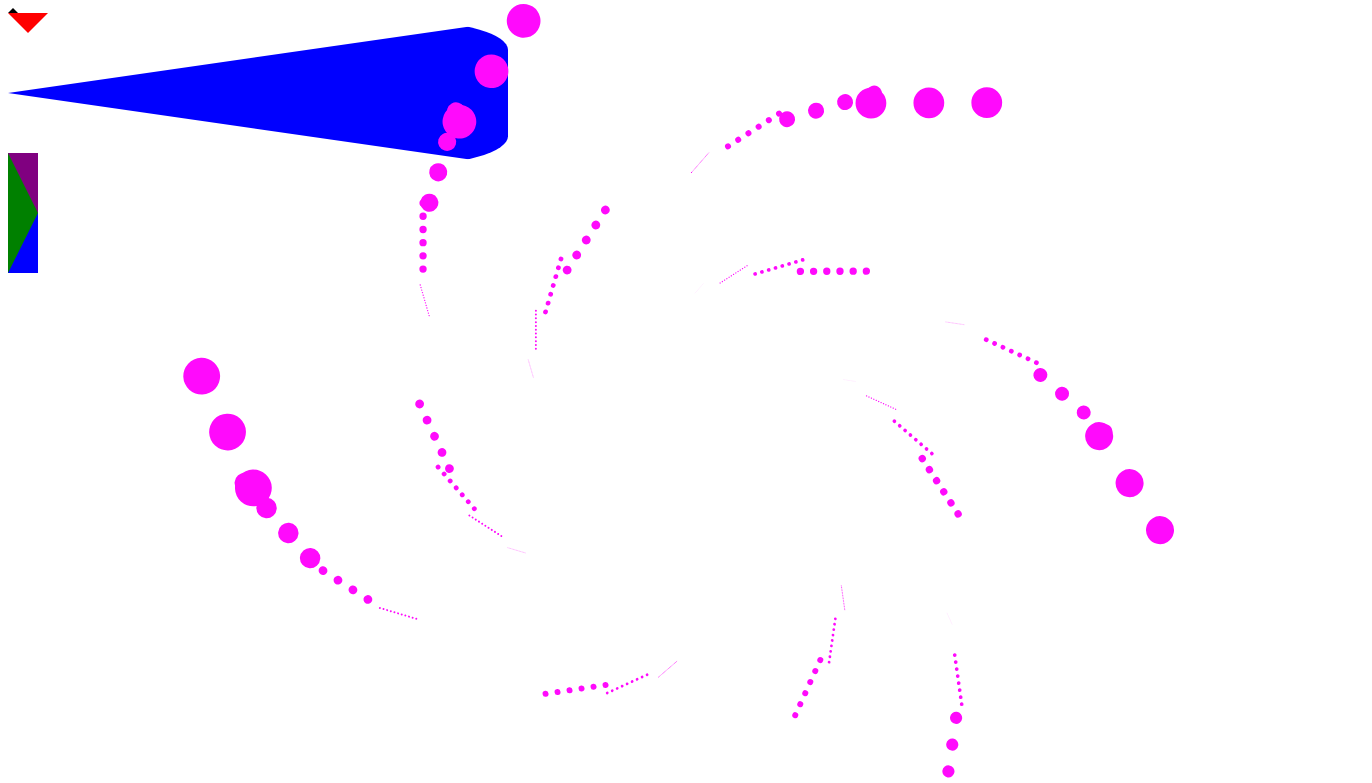
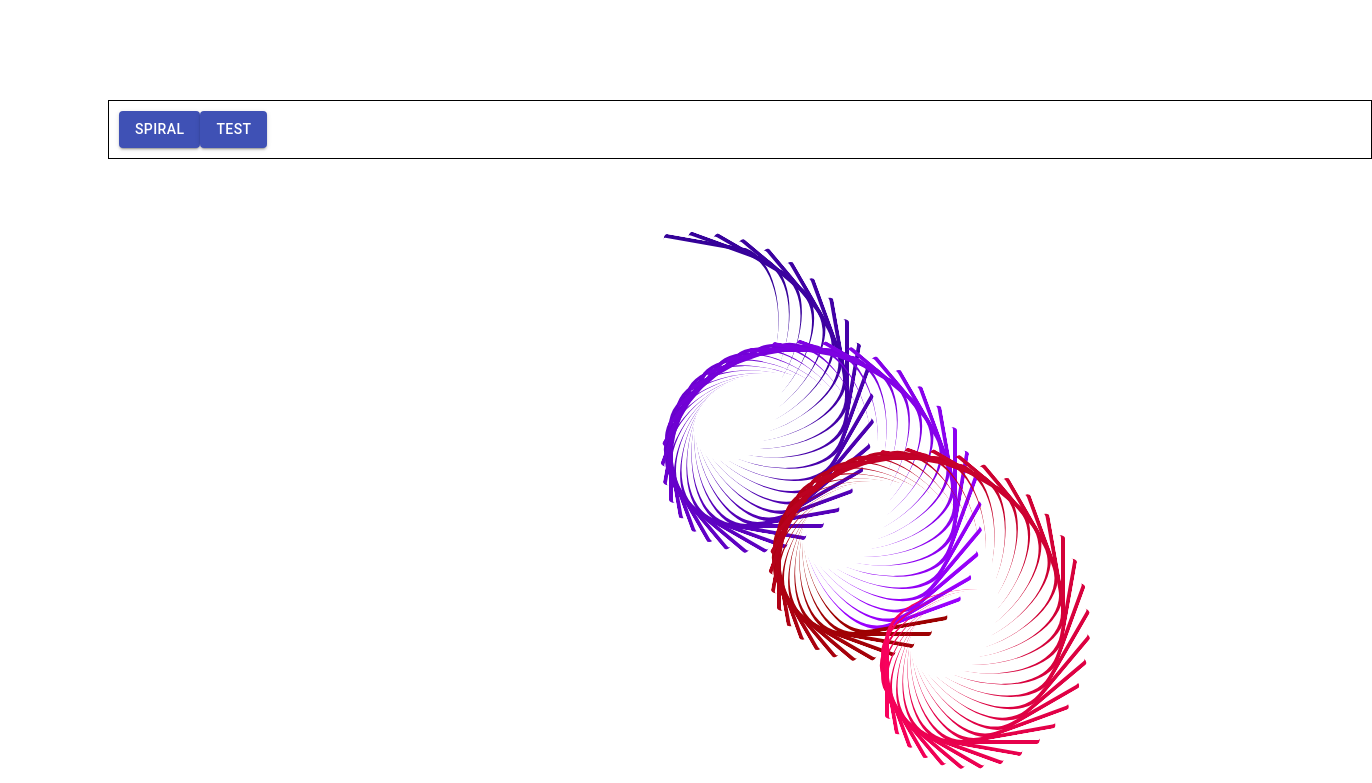
Before and after one commit to risingBirdSong/css_play, a React (Vite) app: page / in a window 1280 px wide. Shown: the top 783 px of the page, 1372 px wide, since content can reach past the window. Built offline with nearby package versions, Linux system fonts and the light colour scheme.

Commit message:
proof of concept with toggling different options

```diff
--- a/App.tsx
+++ b/App.tsx
@@ -1,10 +1,8 @@
 import * as React from "react";
 import Flower from "./componenents/Flower";
-import Triangle from "./componenents/Triangle";
 const App = () => {
   return (
     <div>
-      <Triangle />
       <Flower />
     </div>
   );
--- a/componenents/Flower.tsx
+++ b/componenents/Flower.tsx
@@ -1,56 +1,41 @@
 import * as React from "react";
-import { useState, useEffect } from "react";
+import { useState } from "react";
 import Pedal from "./Pedal";
+import { Box, Button, Container } from "@material-ui/core";
 const Flower = () => {
-  const [n, setN] = useState(24);
-  const [backAndForth, setbackAndForth] = useState(100);
-  const [delay, setDelay] = useState(1);
-  const [clearTimer, setClearTimer] = useState(false);
-  const [rising, setRising] = useState(true);
+  let nums = [...Array(100).keys()].slice(1);
+  const [optionsNum, setoptionsNum] = useState(0);
+  const Nav = () => {
+    return (
+      <Container
+        component="div"
+        style={{ border: "1px solid black", padding: "10px", margin: "100px" }}
+      >
+        <Button
+          variant="contained"
+          color="primary"
+          onClick={() => {
+            setoptionsNum(0);
+          }}
+        >
+          spiral
+        </Button>
+        <Button
+          variant="contained"
+          color="primary"
+          onClick={() => {
+            setoptionsNum(1);
+          }}
+        >
+          test
+        </Button>
+      </Container>
+    );
+  };
+  return (
+    <div>
+      <Nav />
 
-  let [nums, setNums] = useState([...Array(n).keys()]);
-  const [restart, setRestart] = useState(false);
-
-  function radians_to_degrees(radians: number) {
-    var pi = Math.PI;
-    return radians * (180 / pi);
-  }
-
-  //https://stackoverflow.com/questions/15994194/how-to-convert-x-y-coordinates-to-an-angle
-  function coordsToAngle(x1: number, x2: number, y1: number, y2: number) {
-    let deltaX = x2 - x1;
-    let deltaY = y2 - y1;
-    return Math.atan2(deltaY, deltaX);
-  }
-
-  useEffect(() => {
-    const timing = setTimeout(() => {
-      setN((prev) => ++prev);
-      if (backAndForth >= 360) {
-        setRising(false);
-      }
-      if (backAndForth <= 5) {
-        setRising(true);
-      }
-      if (rising) {
-        setbackAndForth((prv) => (prv += 1));
-      }
-      if (!rising) {
-        setbackAndForth((prv) => (prv -= 1));
-      }
-      if (n % 10 === 0) {
-        let stop = true;
-      }
-      if (n > 6000) {
-        setClearTimer(true);
-      }
-    }, delay);
-    if (clearTimer) {
-      return clearTimeout(timing);
-    }
-  }, [n]);
-
-  return (
       <div
         className="flower"
         style={{
@@ -58,59 +43,42 @@ const Flower = () => {
           justifyContent: "center",
           position: "absolute",
           flexDirection: "column",
-        top: "40%",
+          top: "30%",
           left: "50%",
           alignItems: "center",
         }}
       >
-      {nums.map((num, idx) => {
-        function radians_to_degrees(radians: number) {
-          var pi = Math.PI;
-          return radians * (180 / pi);
-        }
+        {nums.map((num) => {
+          let optionArray = [
+            {
+              colors: [((num * 2) % 255) + 50, 1, (num * 2 + 150) % 255],
+              rotateAmount: num * 10,
+              height: 200,
+              width: 100,
+              top: num * 3,
+              left: num * 3,
+            },
+            {
+              colors: [0, 255, 0],
+              rotateAmount: num * 100,
+              height: 300,
+              width: 200,
+              top: num * 5,
+              left: num * 5,
+            },
+          ];
           return (
-          <div>
             <Pedal
-              idx={idx}
-              transX={radians_to_degrees(Math.sin(num)) * 5}
-              transY={radians_to_degrees(Math.cos(num)) * 5}
-              rgbColors={[backAndForth, 10, backAndForth / 2 + 100]}
-              // rotateAmount={180}
-              rotateAmount={radians_to_degrees(
-                coordsToAngle(
-                  0,
-                  radians_to_degrees(Math.sin(num)) * 5,
-                  0,
-                  radians_to_degrees(Math.cos(num)) * 5
-                )
-              )}
-              // rotateAmount={radians_to_degrees(Math.sin(n))}
-              backAndForth={backAndForth}
-              top={0}
-              left={0}
+              rgbColors={optionArray[optionsNum].colors}
+              rotateAmount={optionArray[optionsNum].rotateAmount}
+              height={optionArray[optionsNum].height}
+              width={optionArray[optionsNum].width}
+              top={optionArray[optionsNum].top}
+              left={optionArray[optionsNum].left}
             />
-            <Pedal
-              idx={Math.floor(idx / 2)}
-              transX={radians_to_degrees(Math.sin(num)) * 3}
-              transY={radians_to_degrees(Math.cos(num)) * 3}
-              rgbColors={[backAndForth, 10, backAndForth / 2 + 100]}
-              // rotateAmount={180}
-              rotateAmount={radians_to_degrees(
-                coordsToAngle(
-                  0,
-                  radians_to_degrees(Math.sin(num)) * 3,
-                  0,
-                  radians_to_degrees(Math.cos(num)) * 3
-                )
-              )}
-              // rotateAmount={radians_to_degrees(Math.sin(n))}
-              backAndForth={backAndForth}
-              top={0}
-              left={0}
-            />
-          </div>
           );
         })}
+      </div>
     </div>
   );
 };
--- a/componenents/Pedal.tsx
+++ b/componenents/Pedal.tsx
@@ -3,46 +3,32 @@ export interface PedalProps {
   top: number;
   left: number;
   rotateAmount: number;
-  backAndForth: number;
-  rgbColors: [number, number, number];
-  transX: number;
-  transY: number;
-  idx: number;
+  height: number;
+  width: number;
+  rgbColors: [number, number, number] | number[];
 }
 const Pedal = (props: PedalProps) => {
   let clrs = props.rgbColors;
   let colStr = `rgb(${clrs[0]},${clrs[1]},${clrs[2]})`;
-
+  console.log("clrs strs", colStr);
   return (
     <div
+      className="pedal"
       style={{
+        // backgroundColor: `rgb(100, 1, 10)`,
         // backgroundColor: colStr,
-        // padding: `10px`,
-        // margin: "80px",
-        // overflow: "hidden",
+        padding: "15px",
+        height: props.height,
+        width: props.width,
         position: "absolute",
-        height: `${props.backAndForth}px`,
-        width: `100px`,
         top: props.top,
         left: props.left,
-        // borderRadius: "20px",
-        // boxShadow: "2px 2px 2px 2px gold",
-        borderTop: `${props.idx}px dotted ${colStr}`,
-        // borderRight: `${props.idx * 5}px solid  ${colStr}`,
-        // borderBottom: `4px solid  ${colStr}`,
-        // borderLeft: `4px solid   ${colStr}`,
-        // borderBottom: `50px solid plum`,
-        // borderRight: `5px solid  ${colStr}`,
-        // borderLeft: `5px solid  ${colStr}`,
-        // borderBottomLeftRadius: "10px",
-        // borderBottomRightRadius: "10px",
-
-        // transform: ``,
-        transform: `translate(${props.transX}px, ${props.transY}px) rotate(${
-          props.rotateAmount + 90 + props.backAndForth
-        }deg) scale(${(props.idx + 1) / 15})`,
-        //@ts-ignore
-        // transform: `rotate(${props.rotateAmount}deg)`,
+        transform: `rotate(${props.rotateAmount}deg)`,
+        borderTopLeftRadius: "5%",
+        borderTopRightRadius: "80%",
+        borderBottomRightRadius: "100%",
+        borderBottomLeftRadius: "100%",
+        borderTop: `4px solid ${colStr}`,
       }}
     ></div>
   );
--- a/componenents/Triangle.tsx
+++ /dev/null
@@ -1,14 +0,0 @@
-import * as React from "react";
-
-const Triangle = () => {
-  return (
-    <div>
-      <div className="arrow-up"></div>
-      <div className="arrow-down"></div>
-      <div className="arrow-left"></div>
-      <div className="arrow-right"></div>
-    </div>
-  );
-};
-
-export default Triangle;
--- a/package.json
+++ b/package.json
@@ -1,5 +1,5 @@
 {
-  "name": "cssplay",
+  "name": "cssplaywithcontrols",
   "version": "1.0.0",
   "main": "index.tsx",
   "license": "MIT",
@@ -7,6 +7,7 @@
     "start": "parcel index.html"
   },
   "dependencies": {
+    "@material-ui/core": "^4.11.0",
     "@types/react": "^16.9.49",
     "@types/react-dom": "^16.9.8",
     "parcel-bundler": "^1.12.4",
```
Also changed, not shown: componenents/options.ts (added, +9 -0 lines), componenents/nav.tsx (added), 5 other files (tests, documents, lock files or other folders). Lines whose indentation alone changed are shown as unchanged.
